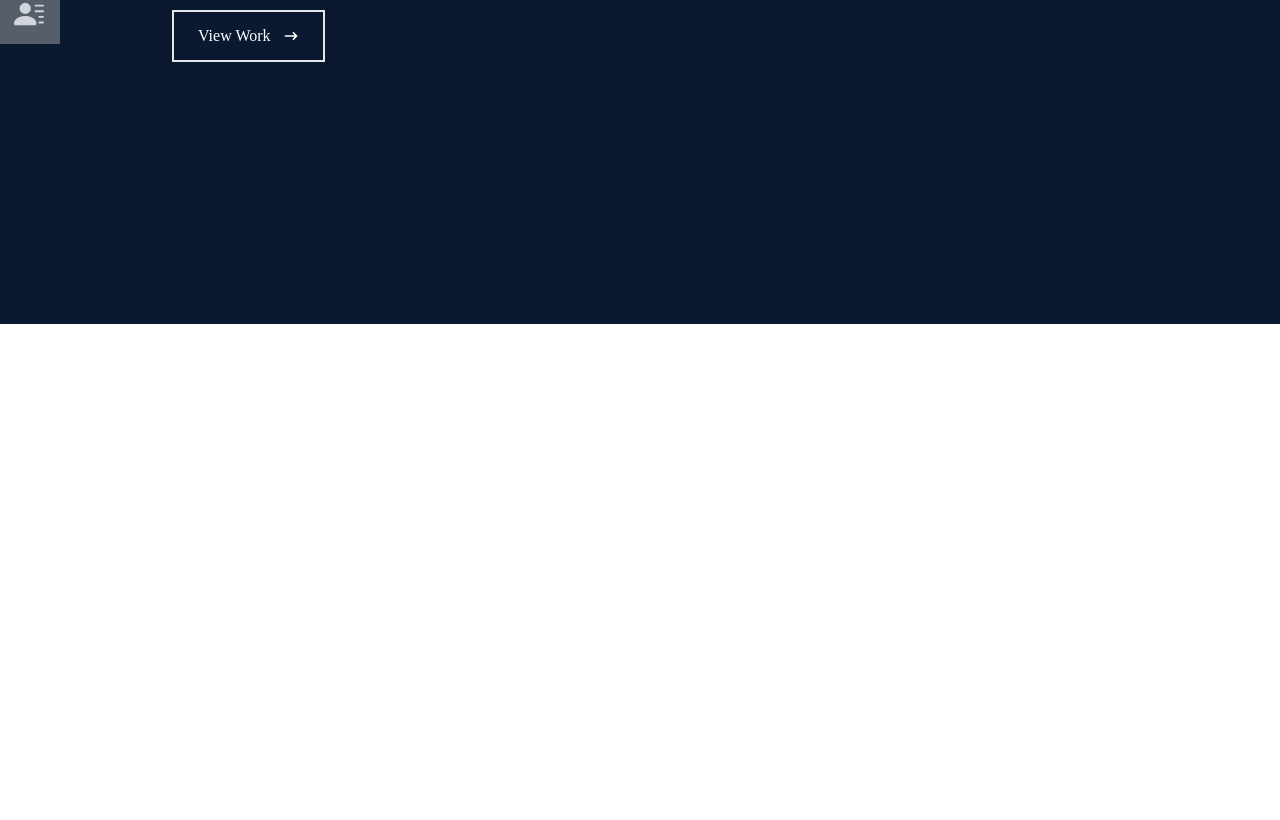
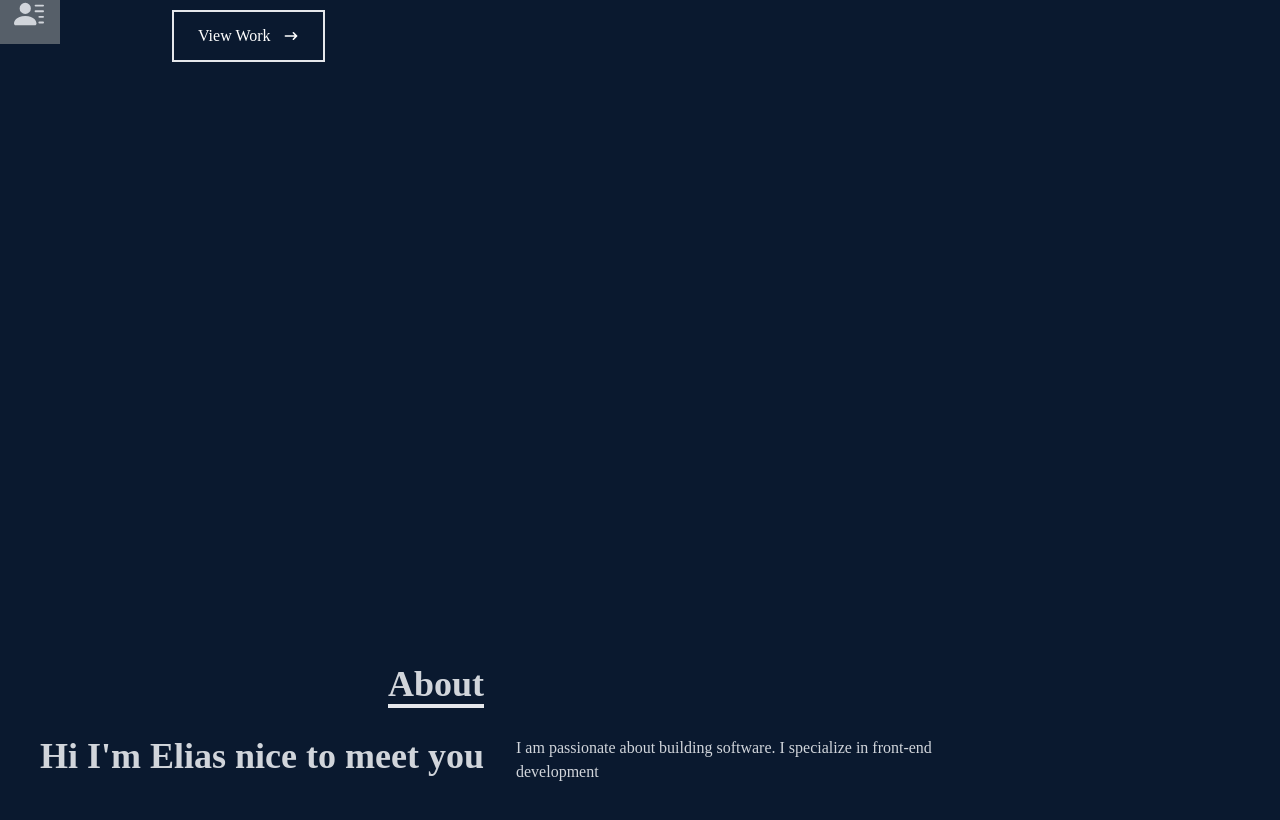
Before and after one commit to eliasramirez110/react-portfolio-website, a React (Create React App) app: page / in a window 1280 px wide. Shown: the part 476-1296 px from the top of the page. Before the commit the page ends 800 px from the top, so only its background shows below. Built offline with nearby package versions, Linux system fonts and the light colour scheme.

Commit message:
about component

```diff
--- a/src/App.js
+++ b/src/App.js
@@ -1,3 +1,4 @@
+import About from "./components/About";
 import Home from "./components/Home";
 import Navbar from "./components/Navbar";
 
@@ -6,6 +7,7 @@
     <div className="App">
     <Navbar />
     <Home />
+    <About />
     </div>
   );
 }
--- /dev/null
+++ b/src/components/About.jsx
@@ -0,0 +1,28 @@
+import React from 'react'
+
+const About = () => {
+  return (
+    <div name='about' className='w-full h-screen bg-[#0a192f] text-gray-300'>
+      <div className='flex flex-col justify-center itmes-center w-full h-full'>
+        <div className='max-w-[1000px] w-full x-4 grid grid-cols-2 gap-8'>
+          <div className='sm:text-right pb-8 pl-4'>
+          <p className='text-4xl font-bold inline border-b-4'>
+            About
+          </p>
+          </div>
+          <div></div>
+          </div>
+          <div className='max-w-[1000px] w-full grid sm:grid-cols-2 gap-8 px-4'>
+      <div className='sm:text-right text-4xl font-bold'>
+        <p>Hi I'm Elias nice to meet you</p>
+      </div>
+      <div>
+        <p>I am passionate about building software. I specialize in front-end development</p>
+      </div>
+    </div>
+  </div>
+</div>
+  );
+};
+
+export default About
--- a/src/components/Navbar.jsx
+++ b/src/components/Navbar.jsx
@@ -41,7 +41,7 @@
 
 
       {/* Social icons */}
-      <div className='fixed flex-col top-[35%] left-0'>
+      <div className='hidden lg:flex fixed flex-col top-[35%] left-0'>
         <ul>
           <li className='w-[160px] h-[60px] flex justify-between items-center ml-[-100px] hover:ml-[-10px] duration-300 bg-blue-600'>
             <a className='flex justify-between items-center w-full text-gray300' href="https://www.linkedin.com/in/elias-ramirez90/"target='_blank'>
```
